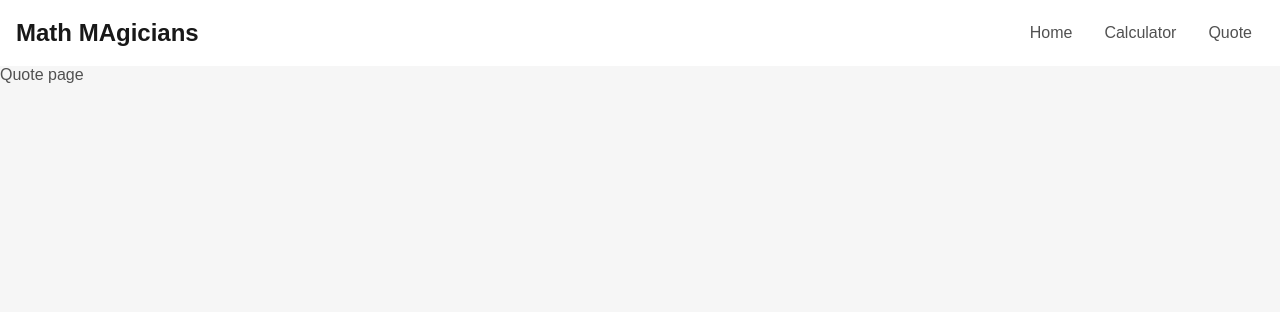
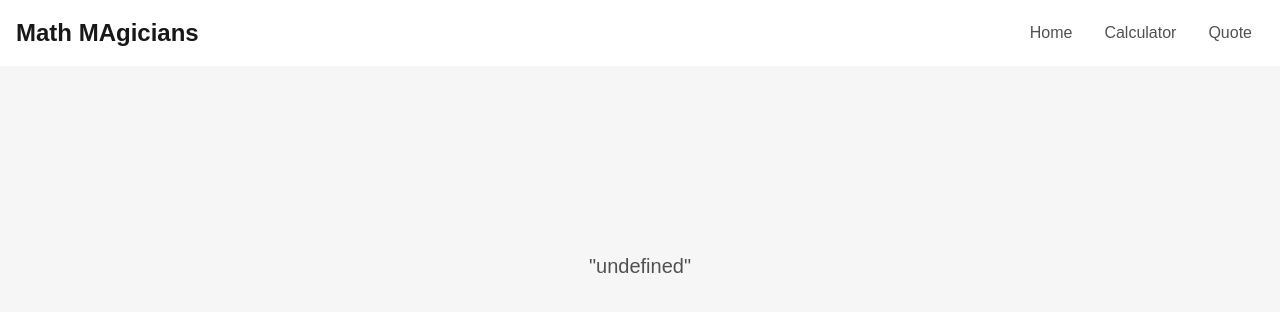
Before and after one commit to Timbar09/Math-Magicians, a React (Create React App) app: page /quote in a window 1280 px wide. Shown: the top 312 px of the page. Built offline with nearby package versions, Linux system fonts and the light colour scheme.

Commit message:
Style quotes page

```diff
--- a/src/routes/Quote.jsx
+++ b/src/routes/Quote.jsx
@@ -1,3 +1,33 @@
-const Quote = () => <div>Quote page</div>;
+const mainStyles = {
+  maxHeight: '25rem',
+  height: '100vh',
+  display: 'grid',
+  placeItems: 'center',
+};
+
+const quoteStyles = {
+  fontSize: '1.25rem',
+  maxWidth: '80%',
+  margin: 'auto',
+};
+
+const quotes = [
+  'To forgive is to set a prisoner free and discover that the prisoner was you. - Lewis B. Smedes',
+  "Happiness is not the absence of problems, it's the ability to deal with them",
+  'It is time you understand that true spirituality means that you yourself become the living expression of the divine teaching you follow. - Omraam Mikhaël Aïvanhov',
+  'To a disciple who was forever complaining about others, the Master said, ‘If it is peace you want, seek to change yourself, not other people. It is easier to protect your feet with slippers than to carpet the whole of the earth.’ - Anthony de Mello',
+  "If the path before you is clear, you're probably on someone else's. - Joseph Campbell",
+  'There are people who make no mistakes because they never wish to do anything worth doing. - Goethe',
+  'Happiness is like a butterfly: the more you chase it, the more it will evade you, but if you notice the other things around you, it will gently come and sit on your shoulder. - Henry David Thoreau',
+  'Time is the king of all men, he is their parent and their grave, and gives them what he will and not what they crave. - Pericles',
+  "You might feel dumb asking questions, but you look dumber when you don't get it because you failed to ask.",
+];
+const quote = quotes[Math.floor(Math.random() * quotes.length + 1)];
+
+const Quote = () => (
+  <main style={mainStyles} className="container padding">
+    <p style={quoteStyles}>{`"${quote}"`}</p>
+  </main>
+);
 
 export default Quote;
```
